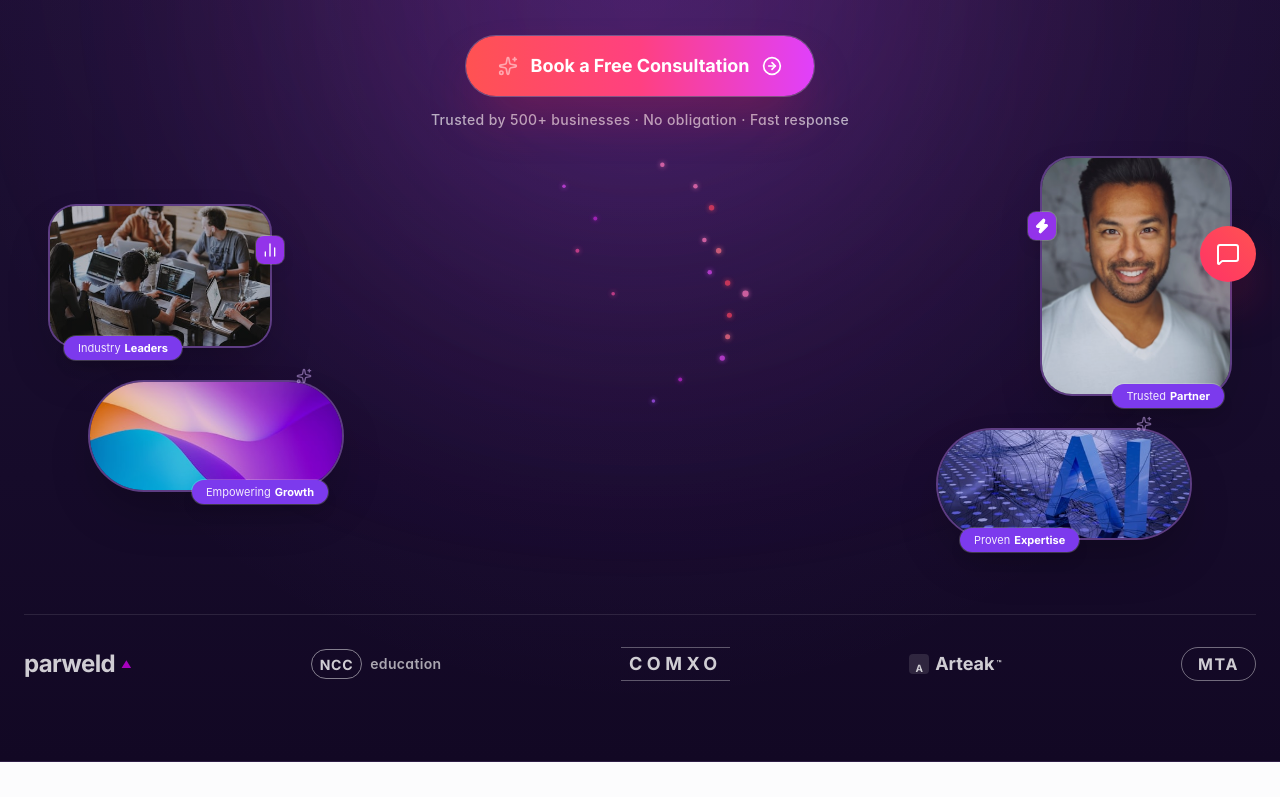
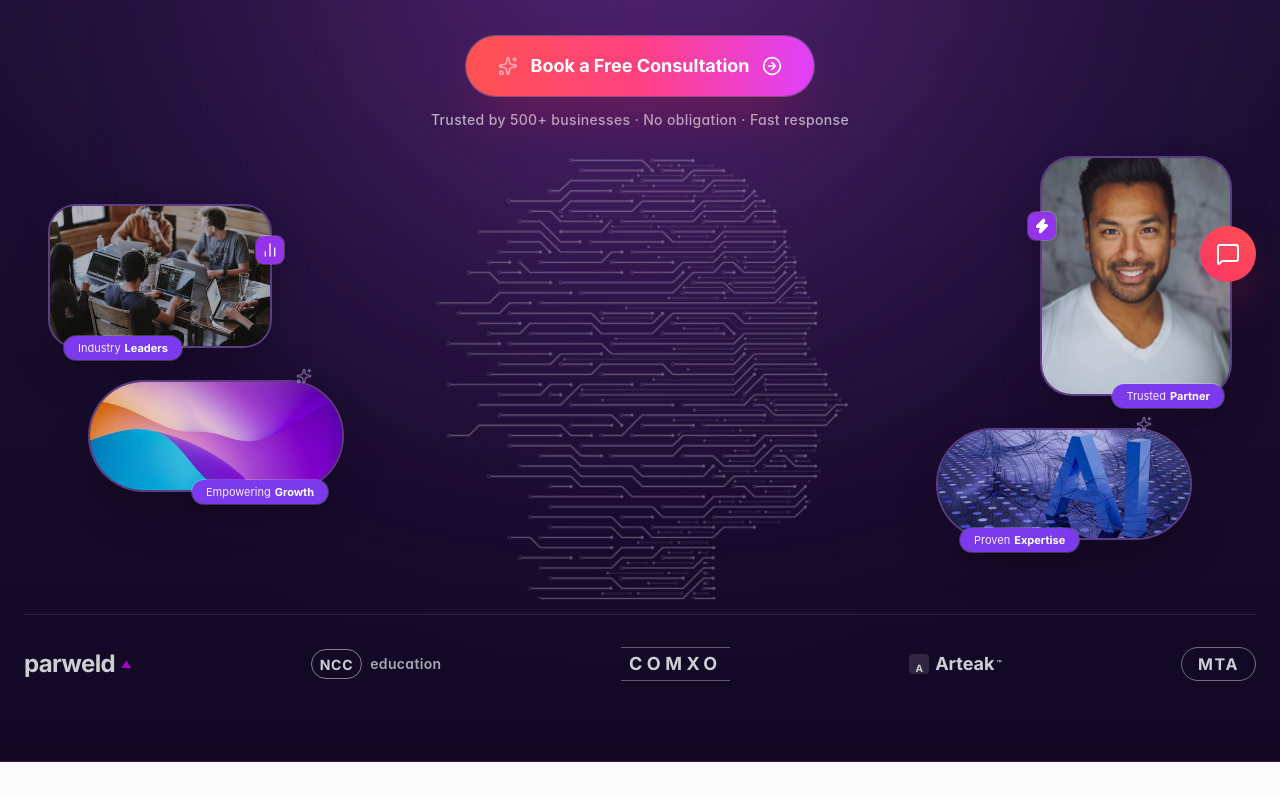
Before and after one commit to umairfida643-droid/Dynamics-Zentrum, a React (Vite) app: page / in a window 1280 px wide. Shown: the part 494-1291 px from the top of the page. Built offline with nearby package versions, Linux system fonts and the light colour scheme; a web font is replaced by a local one.

Commit message:
Replace SVG dots with official circuit head PNG at 50% opacity in hero section

```diff
--- a/src/components/home/HeroSection.tsx
+++ b/src/components/home/HeroSection.tsx
@@ -60,12 +60,12 @@ export const HeroSection: React.FC = () => {
 
         {/* INTERACTIVE FLOATING WINGS & CENTER AI SILHOUETTE */}
         <div className="relative mt-8 lg:mt-2 min-h-[380px] sm:min-h-[420px] flex items-center justify-center">
-          {/* Center Bottom: Holographic Digital Neural AI Head Watermark */}
-          <div className="absolute top-0 left-1/2 -translate-x-1/2 pointer-events-none w-[320px] sm:w-[400px] h-[340px] opacity-75 select-none z-0">
+          {/* Center Bottom: AI Circuit Head Watermark matching user provided PNG at 50% opacity */}
+          <div className="absolute top-0 left-1/2 -translate-x-1/2 pointer-events-none w-[340px] sm:w-[420px] md:w-[460px] h-auto select-none z-0">
             <img
-              src="/assets/neural-head.svg"
-              alt="Neural AI Architecture"
-              className="w-full h-full object-contain animate-pulse-glow"
+              src="/assets/circuit-head.png"
+              alt="AI Circuit Architecture"
+              className="w-full h-auto object-contain opacity-50"
             />
           </div>
 
```
Also changed, not shown: public/assets/circuit-head.png (added), public/assets/neural-head.svg (deleted).
